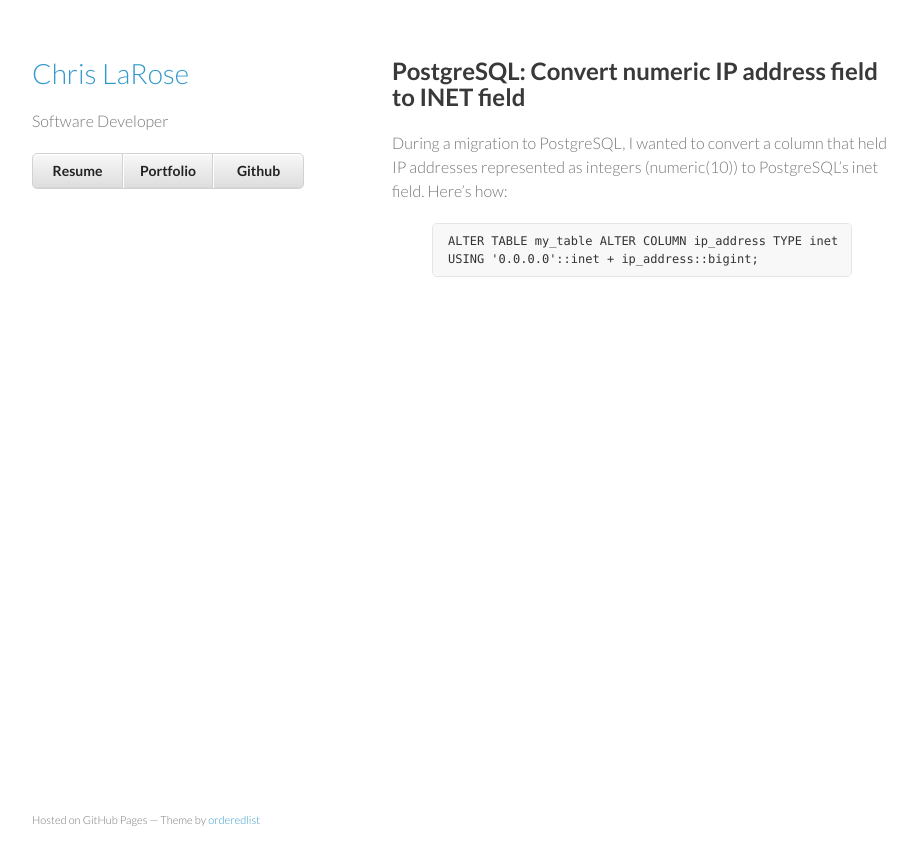
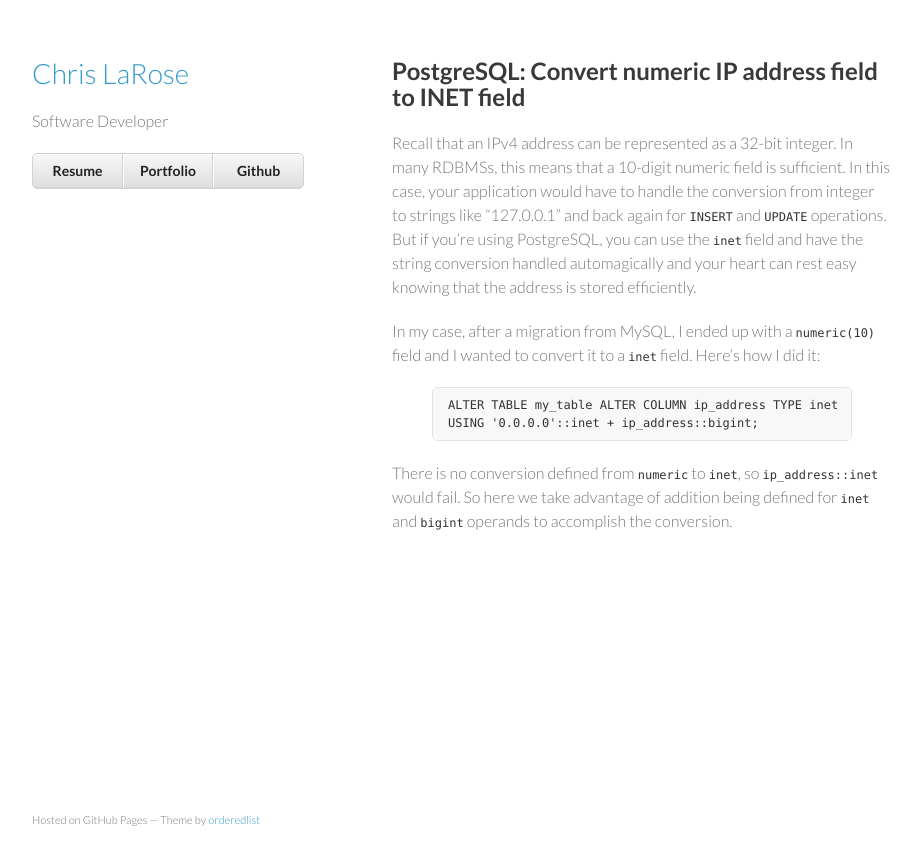
Before and after one commit to cjlarose/cjlarose.github.io, a Jekyll site: the page built from _posts/2013-04-26-postgresql-convert-numeric-ip-address-field-to-inet-field.md, in a window 1280 px wide. Shown: the top 865 px of the page, without its empty margins (178-1099 px from the left). Built offline with Jekyll 4.4.1, drawn with Linux system fonts in a browser that asks for light colours.

Commit message:
Updated postgres post

```diff
--- a/_posts/2013-04-26-postgresql-convert-numeric-ip-address-field-to-inet-field.md
+++ b/_posts/2013-04-26-postgresql-convert-numeric-ip-address-field-to-inet-field.md
@@ -2,9 +2,13 @@
 layout: blog_entry
 title: "PostgreSQL: Convert numeric IP address field to INET field"
 ---
-During a migration to PostgreSQL, I wanted to convert a column that held IP addresses represented as integers (numeric(10)) to PostgreSQL's inet field.  Here's how:
+Recall that an IPv4 address can be represented as a 32-bit integer. In many RDBMSs, this means that a 10-digit numeric field is sufficient. In this case, your application would have to handle the conversion from integer to strings like "127.0.0.1" and back again for `INSERT` and `UPDATE` operations. But if you're using PostgreSQL, you can use the `inet` field and have the string conversion handled automagically and your heart can rest easy knowing that the address is stored efficiently.
+
+In my case, after a migration from MySQL, I ended up with a `numeric(10)` field and I wanted to convert it to a `inet` field. Here's how I did it:
 
 {% highlight postgresql %}
 ALTER TABLE my_table ALTER COLUMN ip_address TYPE inet
 USING '0.0.0.0'::inet + ip_address::bigint;
 {% endhighlight %}
+
+There is no conversion defined from `numeric` to `inet`, so `ip_address::inet` would fail. So here we take advantage of addition being defined for `inet` and `bigint` operands to accomplish the conversion.
```
